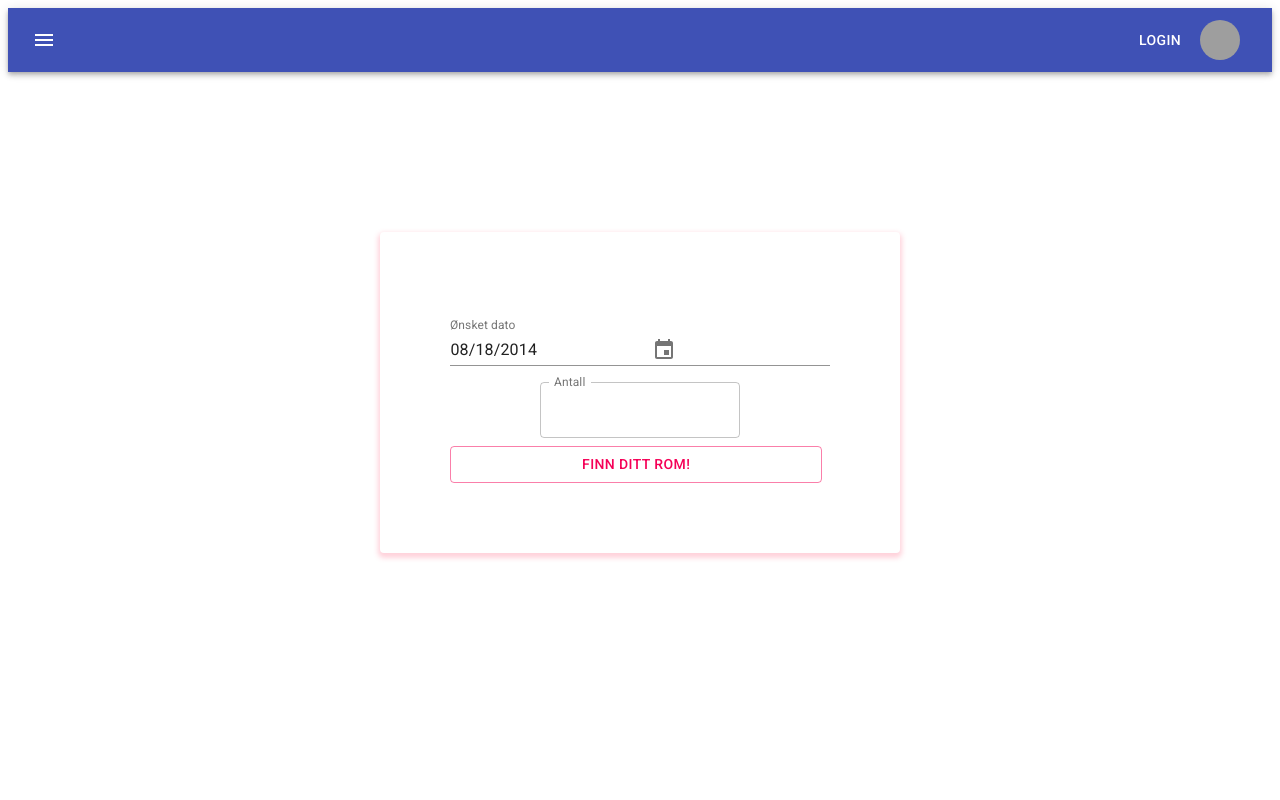
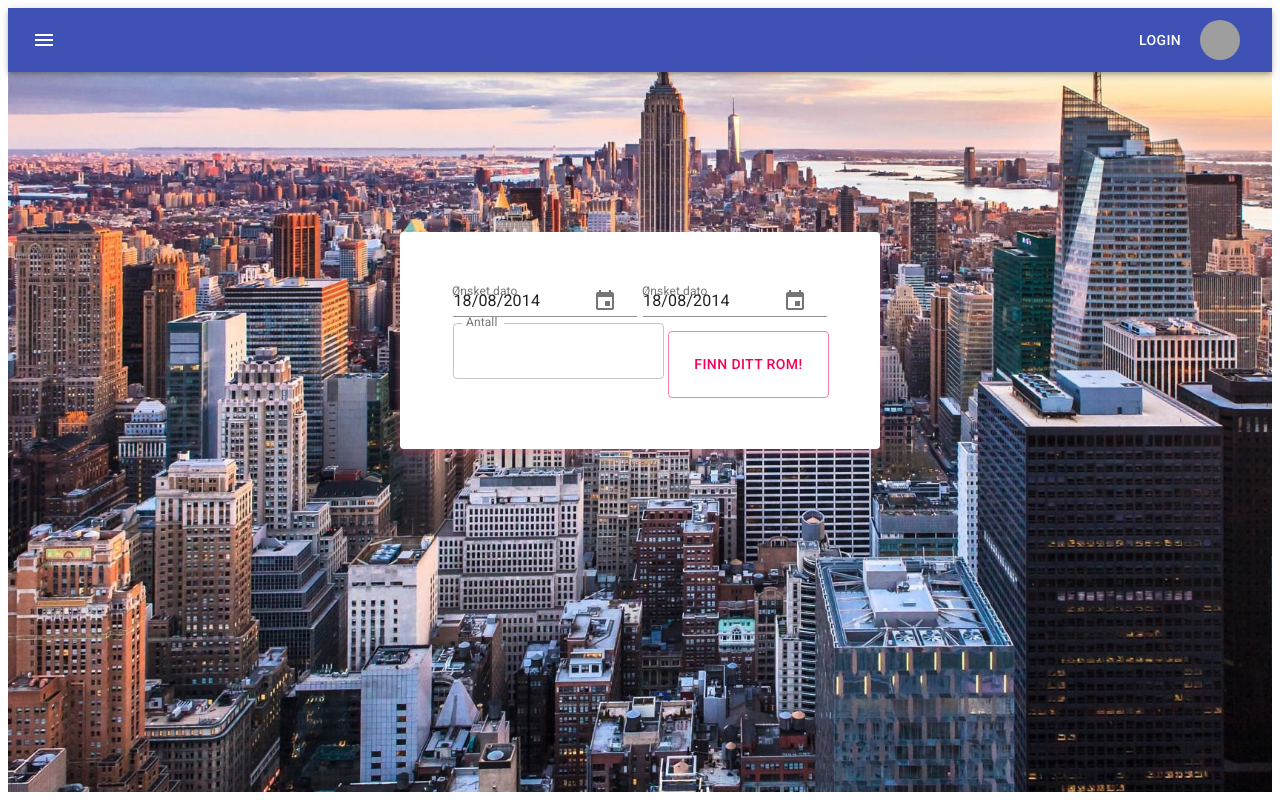
Before and after one commit to olestole/Programvareutvikling-prosjektoppgave, a Next.js app in the folder frontend/: page / in a window 1280 px wide. Built offline with nearby package versions, Linux system fonts and the light colour scheme; grey boxes are pictures that could not be loaded.

Commit message:
Fix backgroundImage properties

```diff
--- a/frontend/next.config.js
+++ /dev/null
@@ -1,2 +0,0 @@
-const withImages = require('next-images');
-module.exports = withImages({});
--- a/frontend/src/components/BookButton.js
+++ b/frontend/src/components/BookButton.js
@@ -6,14 +6,16 @@ import Link from 'next/link';
 
 // Check out https://gist.github.com/herr-vogel/0b5d4f3c28f08dc6cc4a2fd4f7b4a4df for Linking Buttons
 
-const useStyles = makeStyles(theme => ({
+const useStyles = makeStyles({
   root: {
     '& > *': {
       // margin: theme.spacing(1),
-      width: '98%'
+      width: '100%',
+      padding: '20px',
+      marginTop: '10px'
     }
   }
-}));
+});
 
 export default function OutlinedButtons() {
   const classes = useStyles();
--- a/frontend/src/components/Datepicker.js
+++ b/frontend/src/components/Datepicker.js
@@ -5,6 +5,11 @@ import {
   MuiPickersUtilsProvider,
   KeyboardDatePicker
 } from '@material-ui/pickers';
+import { makeStyles } from '@material-ui/core/styles';
+
+const useStyles = makeStyles({
+  root: {}
+});
 
 export default function MaterialUIPickers() {
   // The first commit of Material-UI
@@ -16,14 +21,16 @@ export default function MaterialUIPickers() {
     setSelectedDate(date);
   };
 
+  const classes = useStyles();
+
   return (
     <MuiPickersUtilsProvider utils={DateFnsUtils}>
-      <Grid container justify="space-around">
+      <Grid container justify="space-around" className={classes.root}>
         <KeyboardDatePicker
           disableToolbar
-          variant="inline"
-          format="MM/dd/yyyy"
-          margin="normal"
+          // variant="inline"
+          format="dd/MM/yyyy"
+          // margin="normal"
           id="date-picker-inline"
           label="Ønsket dato"
           value={selectedDate}
--- a/frontend/src/components/FindRoom.js
+++ b/frontend/src/components/FindRoom.js
@@ -6,22 +6,44 @@ import Numberselect from './Numberselect';
 import Datepicker from './Datepicker';
 import BookButton from './BookButton';
 
+// const useStyles = makeStyles({
+//   container: {
+//     display: 'flex',
+//     flexDirection: 'row',
+//     flexWrap: 'wrap',
+//     justifyContent: 'center',
+//     margin: 'auto',
+//     marginTop: '10em',
+//     padding: '70px',
+//     width: '30%',
+//     boxShadow: '0 3px 5px 2px rgba(255, 105, 135, .3)',
+//     '& div': {
+//       flex: '1 0 50%'
+//     },
+//     '& btn': {
+//       flex: '0 1 100%'
+//     }
+//   }
+// });
+
 const useStyles = makeStyles({
-  root: {
+  container: {
     display: 'flex',
     flexDirection: 'row',
     flexWrap: 'wrap',
     justifyContent: 'center',
     margin: 'auto',
     marginTop: '10em',
-    padding: '70px',
+    padding: '50px',
     width: '30%',
     boxShadow: '0 3px 5px 2px rgba(255, 105, 135, .3)',
     '& div': {
-      flex: '1 0 50%'
+      flex: '2 0 30%',
+      margin: '1px'
     },
-    '& btn': {
-      flex: '0 1 100%'
+    '& kuk': {
+      flexGrow: '1 0 100%',
+      padding: '200px'
     }
   }
 });
@@ -30,10 +52,11 @@ export default function FindRoom() {
   const classes = useStyles();
 
   return (
-    <Paper elevation={2} className={classes.root}>
-      <Datepicker className={classes.date} />
+    <Paper elevation={2} className={classes.container}>
+      <Datepicker className={classes.div} />
+      <Datepicker className={classes.div} />
       <Numberselect className={classes.div} />
-      <BookButton className={classes.btn} />
+      <BookButton className={classes.kuk} />
     </Paper>
   );
 }
--- a/frontend/src/components/Numberselect.js
+++ b/frontend/src/components/Numberselect.js
@@ -2,14 +2,11 @@ import React from 'react';
 import TextField from '@material-ui/core/TextField';
 import { makeStyles } from '@material-ui/core/styles';
 
-const useStyles = makeStyles(theme => ({
+const useStyles = makeStyles({
   root: {
-    '& .MuiTextField-root': {
-      margin: theme.spacing(1),
-      width: 200
-    }
+    margin: '0 0 0 0px'
   }
-}));
+});
 
 export default function FormPropsTextFields() {
   const classes = useStyles();
--- a/frontend/src/pages/index.js
+++ b/frontend/src/pages/index.js
@@ -3,13 +3,13 @@ import { makeStyles } from '@material-ui/core/styles';
 
 import Navbar from '../components/Navbar';
 import FindRoom from '../components/FindRoom';
-import NewYork from '../../static/NewYork.jpg';
+// import NewYork from '../../public/NewYork.jpg';
 
 const useStyles = makeStyles({
   container: {
     width: 'auto',
-    height: '46em',
-    backgroundImage: `url(${NewYork})`,
+    height: '98vh',
+    backgroundImage: `url(${'/NewYork.jpg'})`,
     backgroundRepeat: 'no-repeat',
     backgroundAttachment: 'fixed',
     backgroundSize: 'cover'
```
Also changed, not shown: frontend/public/NewYork.jpg (renamed from frontend/static/NewYork.jpg).
